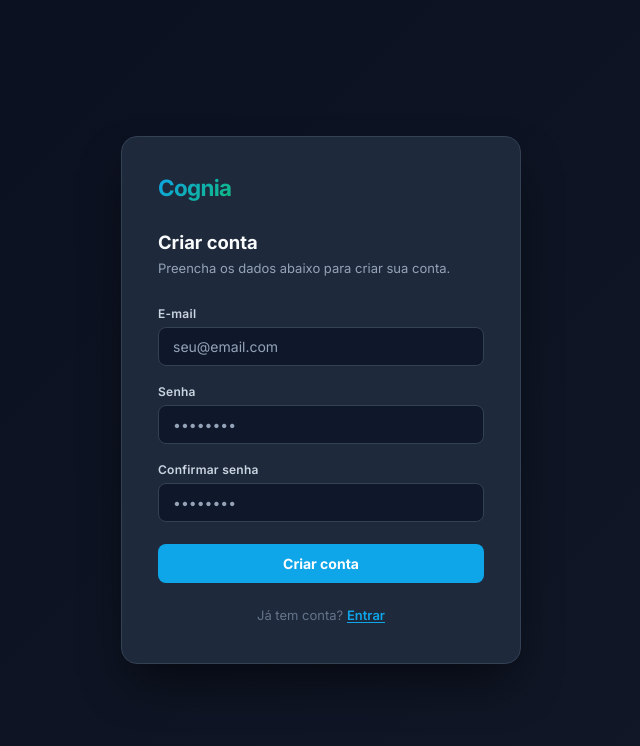
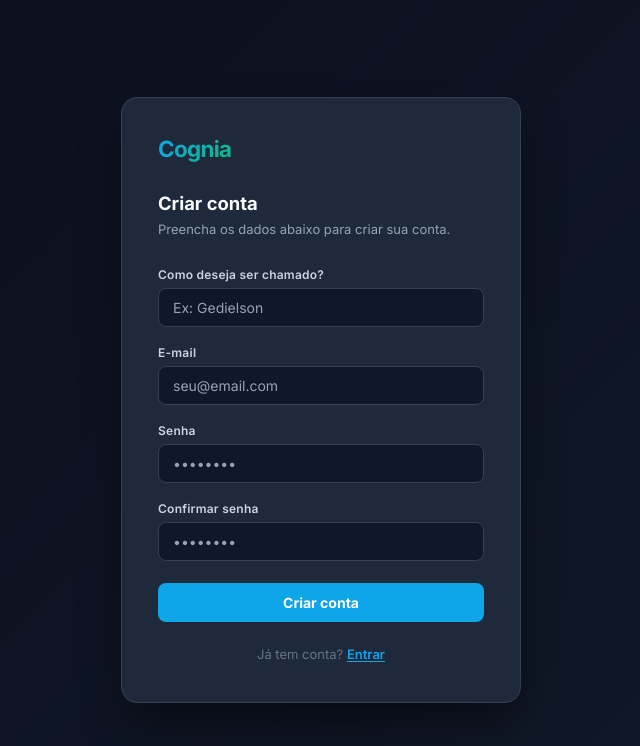
Before and after one commit to Gedielson-Narcizo/sprint-ia, a React (Vite) app: page / in a window 1280 px wide. Both pictures are taken after a click on the button "Criar conta". Shown: the top 746 px of the page, without its empty margins (319-959 px from the left). Built offline with nearby package versions, Linux system fonts and the light colour scheme; no server answers.

Commit message:
feat: capture user name on signup and prompt existing users

```diff
--- a/src/components/Login.jsx
+++ b/src/components/Login.jsx
@@ -12,6 +12,7 @@ function translateError(msg) {
 
 export default function Login() {
   const [mode, setMode] = useState("login"); // "login" | "signup"
+  const [name, setName] = useState("");
   const [email, setEmail] = useState("");
   const [password, setPassword] = useState("");
   const [confirm, setConfirm] = useState("");
@@ -21,6 +22,7 @@ export default function Login() {
 
   const switchMode = (next) => {
     setMode(next);
+    setName("");
     setEmail("");
     setPassword("");
     setConfirm("");
@@ -34,6 +36,10 @@ export default function Login() {
     setSuccess("");
 
     if (mode === "signup") {
+      if (!name.trim()) {
+        setError("Informe como deseja ser chamado.");
+        return;
+      }
       if (password.length < 6) {
         setError("A senha deve ter pelo menos 6 caracteres.");
         return;
@@ -43,7 +49,11 @@ export default function Login() {
         return;
       }
       setLoading(true);
-      const { error: err } = await supabase.auth.signUp({ email, password });
+      const { error: err } = await supabase.auth.signUp({
+        email,
+        password,
+        options: { data: { name: name.trim() } },
+      });
       setLoading(false);
       if (err) { setError(translateError(err.message)); return; }
       // Se confirmação de e-mail estiver ativa → mensagem de sucesso
@@ -75,6 +85,21 @@ export default function Login() {
         </p>
 
         <form onSubmit={handleSubmit} style={styles.form}>
+          {isSignup && (
+            <div style={styles.field}>
+              <label style={styles.label}>Como deseja ser chamado?</label>
+              <input
+                type="text"
+                value={name}
+                onChange={(e) => setName(e.target.value)}
+                required
+                autoComplete="given-name"
+                style={styles.input}
+                placeholder="Ex: Gedielson"
+              />
+            </div>
+          )}
+
           <div style={styles.field}>
             <label style={styles.label}>E-mail</label>
             <input
--- /dev/null
+++ b/src/components/NamePrompt.jsx
@@ -0,0 +1,125 @@
+import { useState } from "react";
+import { supabase } from "../lib/supabase.js";
+
+export default function NamePrompt() {
+  const [name, setName] = useState("");
+  const [error, setError] = useState("");
+  const [loading, setLoading] = useState(false);
+
+  const handleSubmit = async (e) => {
+    e.preventDefault();
+    if (!name.trim()) { setError("Informe como deseja ser chamado."); return; }
+    setError("");
+    setLoading(true);
+    const { error: err } = await supabase.auth.updateUser({ data: { name: name.trim() } });
+    setLoading(false);
+    if (err) setError("Não foi possível salvar. Tente novamente.");
+    // Sucesso: onAuthStateChange em main.jsx detecta o user_metadata atualizado
+    // e re-renderiza automaticamente sem o prompt
+  };
+
+  return (
+    <div style={s.backdrop}>
+      <div style={s.card}>
+        <div style={s.icon}>👋</div>
+        <h2 style={s.heading}>Como deseja ser chamado?</h2>
+        <p style={s.sub}>Esse nome será exibido na saudação do painel.</p>
+
+        <form onSubmit={handleSubmit} style={s.form}>
+          <input
+            type="text"
+            value={name}
+            onChange={(e) => setName(e.target.value)}
+            required
+            autoFocus
+            autoComplete="given-name"
+            style={s.input}
+            placeholder="Ex: Gedielson"
+          />
+
+          {error ? <div style={s.error}>{error}</div> : null}
+
+          <button type="submit" disabled={loading} style={s.btn}>
+            {loading ? "Salvando..." : "Salvar e continuar"}
+          </button>
+        </form>
+      </div>
+    </div>
+  );
+}
+
+const s = {
+  backdrop: {
+    position: "fixed",
+    inset: 0,
+    background: "rgba(10, 15, 30, 0.85)",
+    backdropFilter: "blur(6px)",
+    display: "flex",
+    alignItems: "center",
+    justifyContent: "center",
+    zIndex: 9999,
+    fontFamily: "'Inter', system-ui, sans-serif",
+    padding: "24px",
+  },
+  card: {
+    width: "100%",
+    maxWidth: "380px",
+    background: "#1e293b",
+    border: "1px solid #334155",
+    borderRadius: "16px",
+    padding: "40px 36px",
+    boxShadow: "0 24px 48px -12px rgba(0,0,0,0.7)",
+    textAlign: "center",
+  },
+  icon: {
+    fontSize: "2rem",
+    marginBottom: "16px",
+  },
+  heading: {
+    margin: "0 0 8px",
+    fontSize: "1.15rem",
+    fontWeight: 700,
+    color: "#f8fafc",
+  },
+  sub: {
+    margin: "0 0 28px",
+    fontSize: "13px",
+    color: "#94a3b8",
+    lineHeight: 1.5,
+  },
+  form: {
+    display: "flex",
+    flexDirection: "column",
+    gap: "14px",
+  },
+  input: {
+    padding: "10px 14px",
+    background: "#0f172a",
+    border: "1px solid #334155",
+    borderRadius: "8px",
+    color: "#f8fafc",
+    fontSize: "14px",
+    fontFamily: "'Inter', system-ui, sans-serif",
+    outline: "none",
+    textAlign: "center",
+  },
+  error: {
+    padding: "10px 14px",
+    background: "rgba(239,68,68,0.1)",
+    border: "1px solid rgba(239,68,68,0.3)",
+    borderRadius: "8px",
+    fontSize: "13px",
+    color: "#fca5a5",
+  },
+  btn: {
+    padding: "11px 20px",
+    background: "#0ea5e9",
+    border: "none",
+    borderRadius: "8px",
+    color: "#fff",
+    fontSize: "14px",
+    fontWeight: 700,
+    fontFamily: "'Inter', system-ui, sans-serif",
+    cursor: "pointer",
+  },
+};
--- a/src/main.jsx
+++ b/src/main.jsx
@@ -2,6 +2,7 @@ import React, { useEffect, useState } from "react";
 import ReactDOM from "react-dom/client";
 import SprintIA from "../sprint_ia_v13_final.jsx";
 import Login from "./components/Login.jsx";
+import NamePrompt from "./components/NamePrompt.jsx";
 import { supabase } from "./lib/supabase.js";
 import "./styles/sprint-ia.css";
 
@@ -63,6 +64,10 @@ function Root() {
     user.email?.split("@")[0] ||
     "Usuário";
 
+  // Usuário sem nome definido → exibe prompt antes de entrar no app
+  const hasName = !!(user.user_metadata?.name || user.user_metadata?.full_name);
+  if (!hasName) return <NamePrompt />;
+
   return <SprintIA userId={user.id} userName={userName} onLogout={() => supabase.auth.signOut()} />;
 }
 
```
